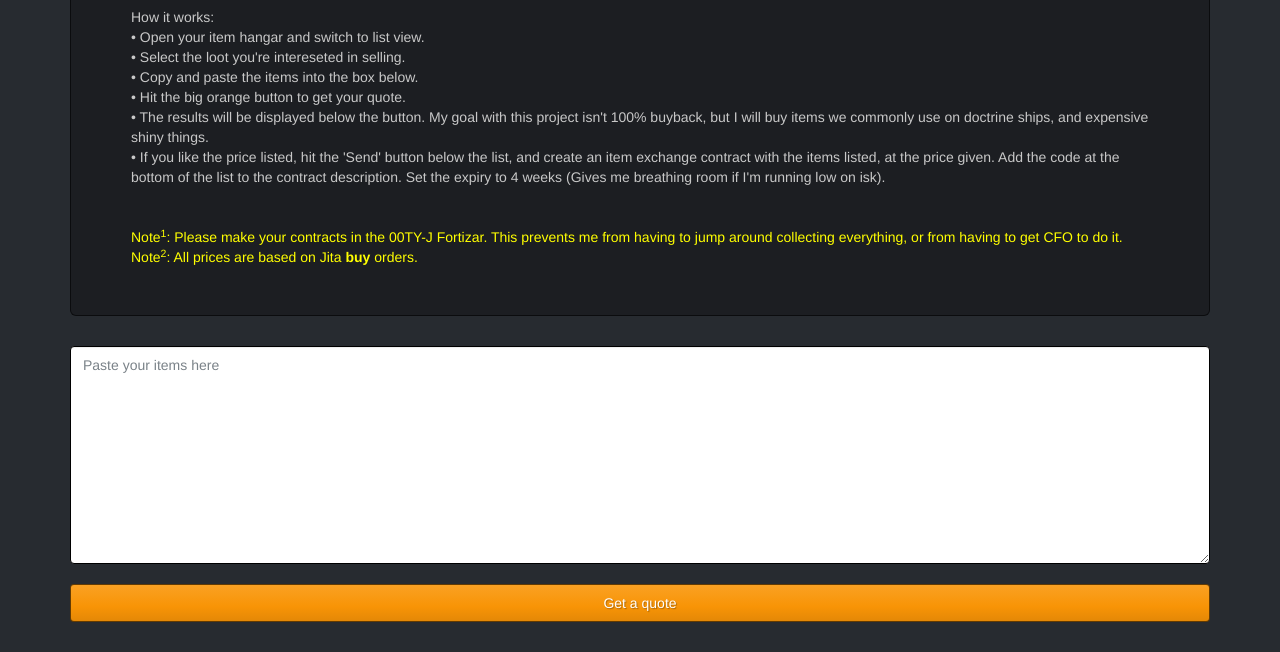
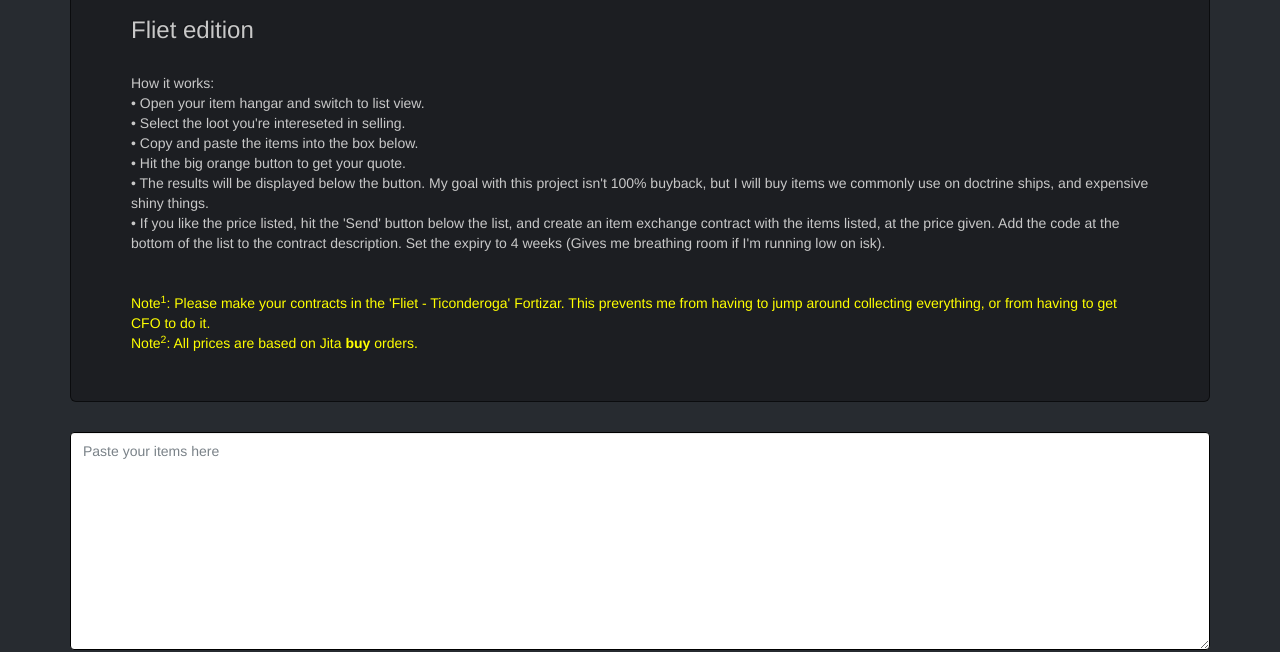
Before and after one commit to Perdog/Fliet-loots, a plain HTML site: page index.html in a window 1280 px wide. Shown: the part 150-802 px from the top of the page. Drawn offline with nearby package versions, Linux system fonts and the light colour scheme.

Commit message:
Clarification

```diff
--- a/index.html
+++ b/index.html
@@ -28,6 +28,7 @@
 						<font color="cyan">P</font><font color="orange">i</font><font color="yellow">ñ</font><font color="purple">a</font><font color="pink">t</font><font color="orange">a</font>
 						Stuffing Services
 						<small><small>We buy your shit, so <i><b>you</b></i> don't have to deal with it!</small></small></h2>
+						<h3>Fliet edition</h3><br>
 						How it works: <br>
 						• Open your item hangar and switch to list view. <br>
 						• Select the loot you're intereseted in selling. <br>
@@ -38,7 +39,7 @@
 						<br>
 
 						<br>
-						<font color=yellow>Note<sup>1</sup>: Please make your contracts in the 00TY-J Fortizar. This prevents me from having to jump around collecting everything, or from having to get CFO to do it.</font>
+						<font color=yellow>Note<sup>1</sup>: Please make your contracts in the 'Fliet - Ticonderoga' Fortizar. This prevents me from having to jump around collecting everything, or from having to get CFO to do it.</font>
 						<br>
 						<font color=yellow>Note<sup>2</sup>: All prices are based on Jita <b>buy</b> orders.</font>
 					</div>
```
